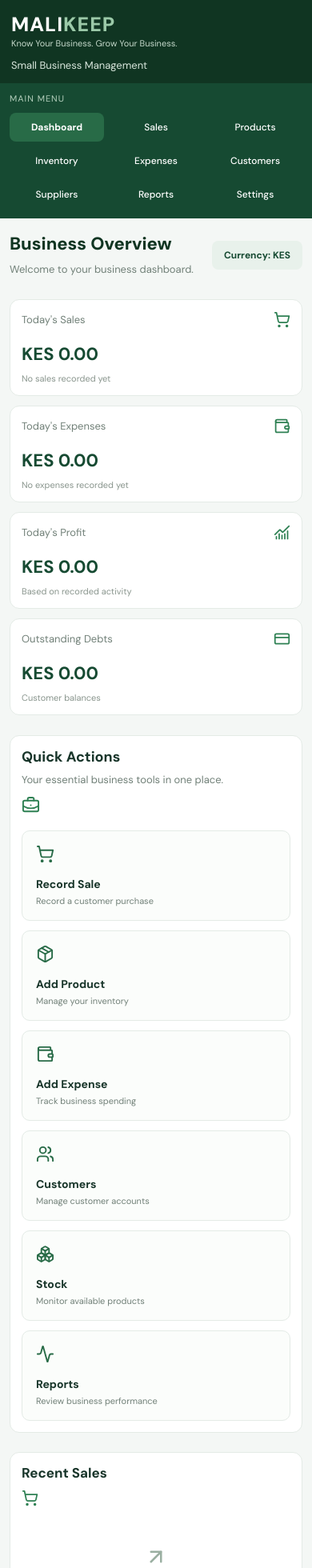
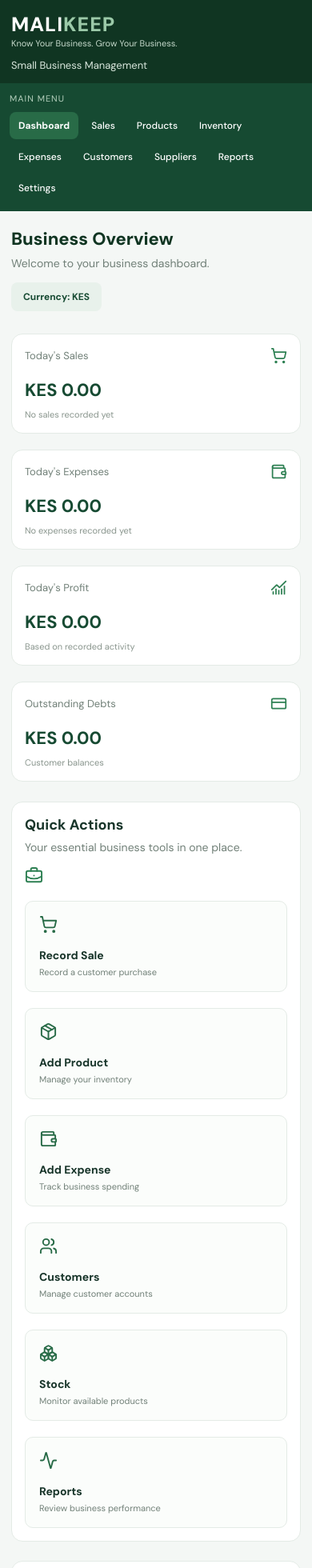
Before and after one commit to mzaeonly-maker/malikeep, a Next.js app: page / in a window 390 px wide. Shown: the top 1960 px of the page at 80% size. Built offline with nearby package versions, Linux system fonts and the light colour scheme.

Commit message:
Update globals.css

```diff
--- a/src/app/globals.css
+++ b/src/app/globals.css
@@ -319,213 +319,3 @@ th {
     padding: 16px 10px !important;
   }
 }
-
-/* =====================================
-   MALIKEEP - MOBILE COMPATIBILITY FIX
-   ===================================== */
-
-html,
-body {
-  width: 100%;
-  max-width: 100%;
-  overflow-x: hidden;
-}
-
-* {
-  min-width: 0;
-}
-
-body {
-  overflow-wrap: break-word;
-  word-wrap: break-word;
-}
-
-.app-container {
-  width: 100%;
-  max-width: 100%;
-}
-
-.app-container h1,
-.app-container h2,
-.app-container h3,
-.app-container p,
-.app-container label,
-.app-container a,
-.app-container span {
-  overflow-wrap: anywhere;
-  word-break: normal;
-}
-
-.dashboard-container,
-section,
-.card,
-.grid {
-  max-width: 100%;
-}
-
-.grid > *,
-.card > * {
-  min-width: 0;
-}
-
-button,
-.primary-button,
-.secondary-button {
-  max-width: 100%;
-  white-space: normal;
-  overflow-wrap: anywhere;
-}
-
-input,
-select,
-textarea {
-  min-width: 0;
-  max-width: 100%;
-}
-
-/* Tables remain readable and scroll horizontally */
-.table-container {
-  width: 100%;
-  max-width: 100%;
-  overflow-x: auto;
-  -webkit-overflow-scrolling: touch;
-}
-
-.table-container table {
-  min-width: 550px;
-}
-
-/* Tablet screens */
-@media (max-width: 900px) {
-  .dashboard-container {
-    padding: 20px 16px;
-  }
-
-  .grid-4,
-  .grid-3 {
-    grid-template-columns: repeat(2, minmax(0, 1fr));
-  }
-}
-
-/* Mobile phones */
-@media (max-width: 600px) {
-  html,
-  body {
-    font-size: 14px;
-  }
-
-  .dashboard-container {
-    padding: 14px 10px;
-  }
-
-  .app-container > div {
-    display: flex;
-    flex-direction: column !important;
-    width: 100%;
-    max-width: 100%;
-  }
-
-  .app-container > div > aside {
-    width: 100% !important;
-    max-width: 100%;
-    flex-shrink: 1;
-    display: flex;
-    flex-wrap: wrap;
-    gap: 6px;
-    padding: 12px !important;
-  }
-
-  .app-container > div > aside > p:first-child {
-    width: 100%;
-    flex: 0 0 100%;
-    margin-bottom: 5px !important;
-  }
-
-  .app-container > div > aside > div:not(:last-child) {
-    flex: 1 1 90px;
-    width: auto;
-    margin: 0 !important;
-    padding: 10px 7px !important;
-    text-align: center;
-    font-size: 12px !important;
-    overflow-wrap: anywhere;
-  }
-
-  .app-container > div > aside > div:last-child {
-    display: none;
-  }
-
-  .app-container > div > section {
-    width: 100%;
-    max-width: 100%;
-    min-width: 0;
-    padding: 18px 12px !important;
-  }
-
-  .page-title {
-    font-size: 22px;
-    line-height: 1.3;
-  }
-
-  .page-subtitle {
-    font-size: 13px;
-    line-height: 1.5;
-  }
-
-  .grid-2,
-  .grid-3,
-  .grid-4 {
-    grid-template-columns: minmax(0, 1fr) !important;
-    gap: 12px;
-  }
-
-  .card {
-    width: 100%;
-    padding: 14px;
-    border-radius: 12px;
-  }
-
-  .section-heading {
-    flex-wrap: wrap;
-    gap: 10px;
-  }
-
-  .app-container header {
-    width: 100%;
-    padding: 14px !important;
-  }
-
-  .primary-button,
-  .secondary-button {
-    width: 100%;
-    text-align: center;
-  }
-
-  .form-group {
-    width: 100%;
-  }
-
-  footer {
-    overflow-wrap: anywhere;
-  }
-}
-
-/* Very small phones */
-@media (max-width: 380px) {
-  .app-container > div > section {
-    padding: 14px 9px !important;
-  }
-
-  .page-title {
-    font-size: 20px;
-  }
-
-  .card {
-    padding: 12px;
-  }
-
-  .app-container > div > aside > div:not(:last-child) {
-    flex-basis: 75px;
-    font-size: 11px !important;
-  }
-}
```
